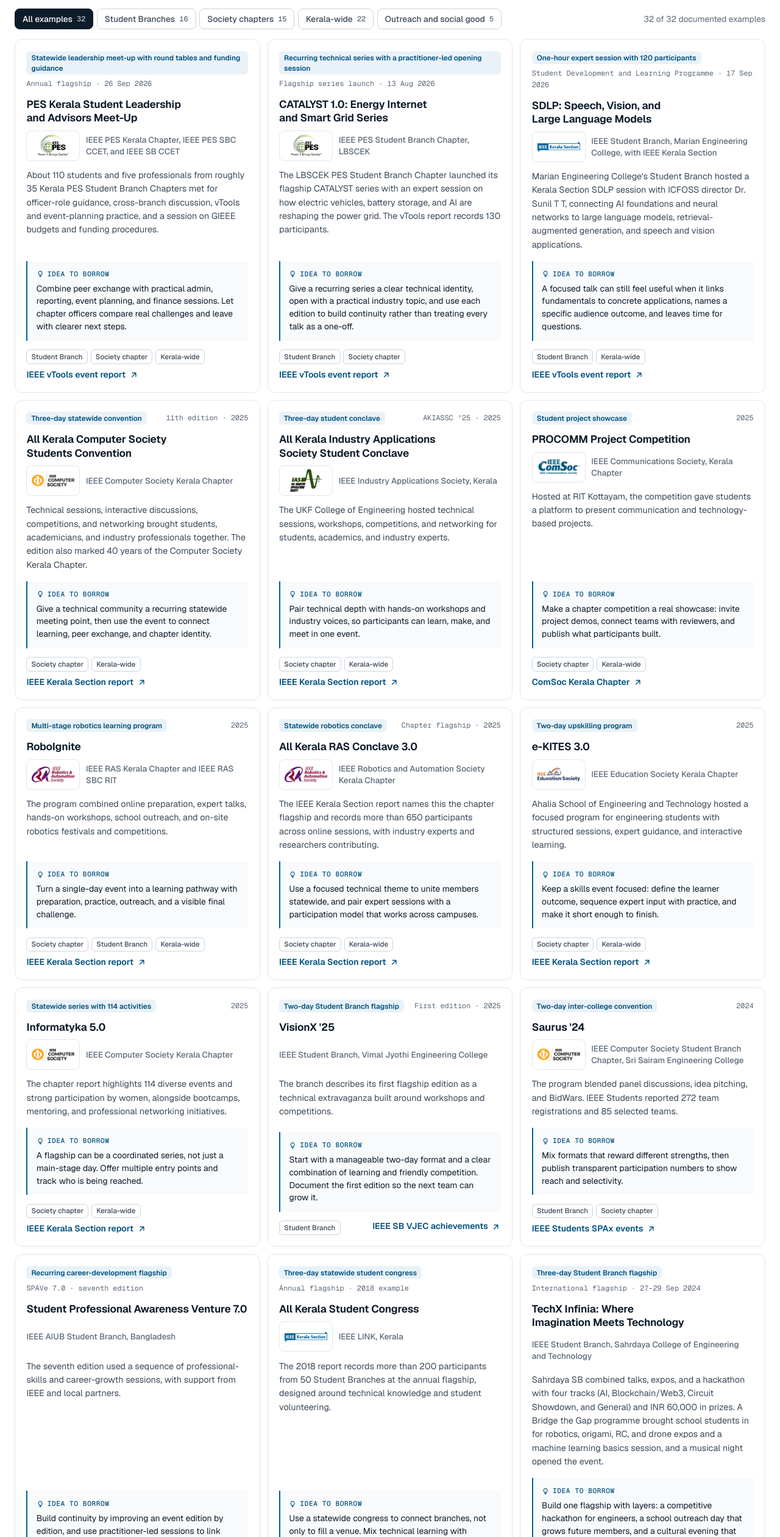
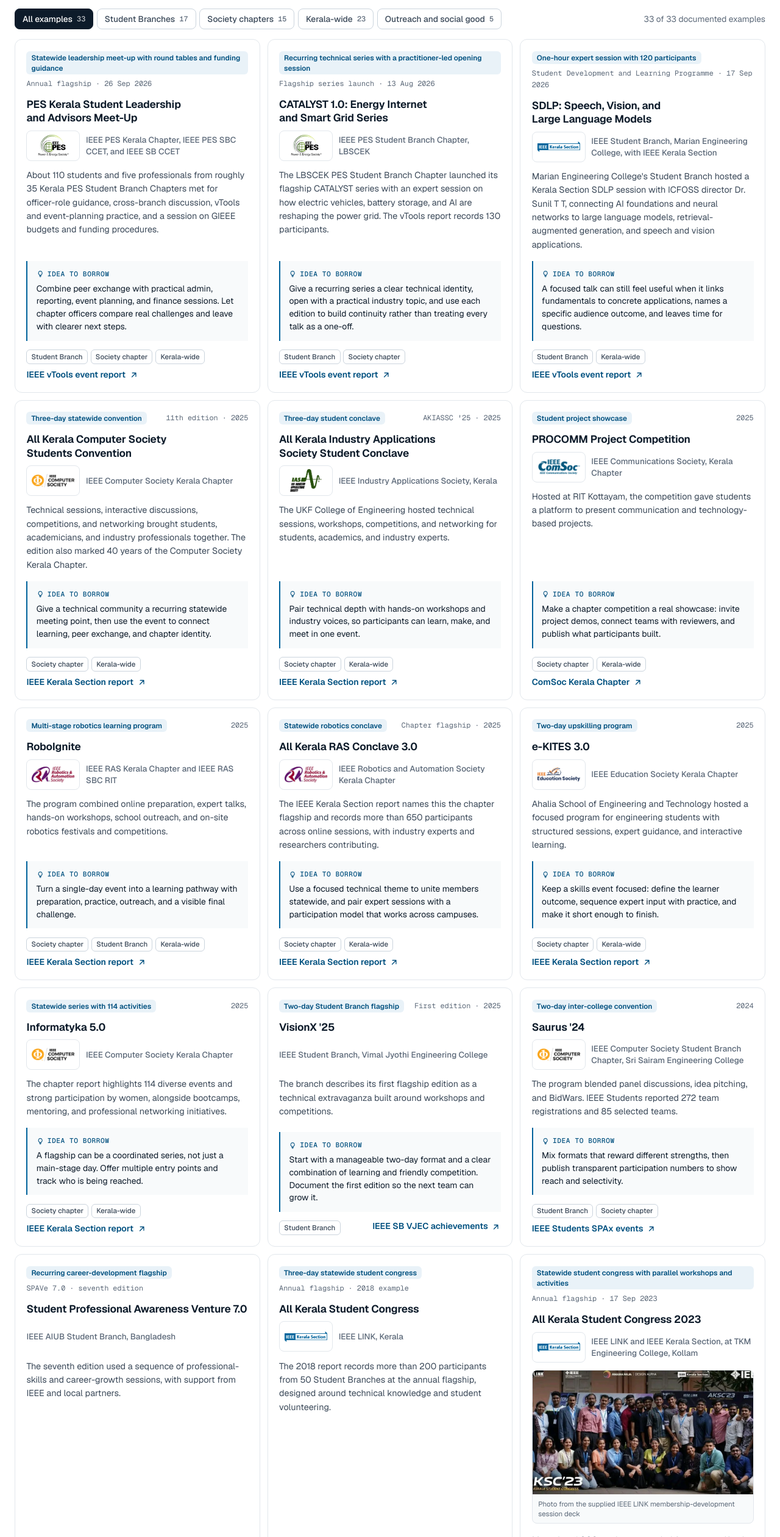
Before and after one commit to robinfrancis186/ieee-kerala-membership-development, a website with bundled scripts: page events/index.html in a window 1280 px wide. Shown: the part 1589-4109 px from the top of the page at 61% size. Built offline with nearby package versions, Linux system fonts and the light colour scheme.

Commit message:
Add sourced event photos and improve layout

```diff
--- a/app.mjs
+++ b/app.mjs
@@ -39,6 +39,7 @@
 const cataloguePreviewCount = () => (compact.matches ? 6 : 12);
 const offerPreviewCount = () => (compact.matches ? 6 : ieeeDayOffers.length);
 const tones = ["blue", "teal", "amber", "coral"];
+const money = (amount) => `US$${amount.toLocaleString("en-US")}`;
 let activeCategory = "all";
 let showAll = false;
 let showAllEvents = false;
@@ -116,6 +117,21 @@
   card.querySelector(".event-organizers").textContent = item.organizers;
   const organizerLogo = logoTile(item.organizers, { small: true, fallback: false });
   if (organizerLogo) card.querySelector(".event-org").prepend(organizerLogo);
+  if (item.photo) {
+    const figure = document.createElement("figure");
+    figure.className = "event-photo";
+    const image = document.createElement("img");
+    image.src = item.photo.src;
+    image.alt = item.photo.alt;
+    image.width = item.photo.width;
+    image.height = item.photo.height;
+    image.loading = "lazy";
+    image.decoding = "async";
+    const caption = document.createElement("figcaption");
+    caption.textContent = item.photo.credit;
+    figure.append(image, caption);
+    card.querySelector(".event-org").after(figure);
+  }
   card.querySelector(".event-summary").textContent = item.summary;
   card.querySelector(".event-takeaway p").textContent = item.takeaway;
   card.querySelector(".event-tags").append(...item.categories.filter((category) => eventCategoryLabels[category]).map((category) => {
--- a/events.mjs
+++ b/events.mjs
@@ -168,6 +168,25 @@
     sourceLabel: "IEEE Kerala Section report, 2018"
   },
   {
+    id: "aksc-2023",
+    title: "All Kerala Student Congress 2023",
+    edition: "Annual flagship · 17 Sep 2023",
+    organizers: "IEEE LINK and IEEE Kerala Section, at TKM Engineering College, Kollam",
+    categories: ["student-branch", "kerala-wide"],
+    format: "Statewide student congress with parallel workshops and activities",
+    summary: "More than 1,000 students attended from across Kerala. The programme paired hands-on sessions in areas such as MATLAB/Simulink, open-source software, and solar PV with technical panels, ideathons, career sessions, exhibitions, and cultural activities.",
+    takeaway: "Offer parallel paths through one flagship: practical workshops for builders, career sessions for new members, and a shared statewide experience that brings branches together.",
+    source: "https://events.vtools.ieee.org/m/399724",
+    sourceLabel: "IEEE vTools event report",
+    photo: {
+      src: "/images/events/aksc-2023.webp",
+      alt: "IEEE LINK volunteers and participants at AKSC 2023, with the event name visible on the backdrop",
+      credit: "Photo from the supplied IEEE LINK membership-development session deck",
+      width: 1080,
+      height: 532
+    }
+  },
+  {
     id: "techx-infinia-2024",
     title: "TechX Infinia: Where Imagination Meets Technology",
     edition: "International flagship · 27–29 Sep 2024",
@@ -189,7 +208,14 @@
     summary: "The Yearly Engineering Students Summit brought together more than 5,000 students and is described by the Section as the world's largest engineering student summit. Society chapters ran workshops, exhibitions, and challenges inside it, from IC design to aerospace.",
     takeaway: "Host a summit where every Society chapter owns a track. Members get breadth, and each chapter gets visibility and new recruits in one place.",
     source: "https://www.ieeer10.org/wp-content/uploads/2026/02/2026-IEEE-Kerala-Section-Region-10-Report-Nandan-S.pdf",
-    sourceLabel: "IEEE Kerala Section report"
+    sourceLabel: "IEEE Kerala Section report",
+    photo: {
+      src: "/images/events/yess-2025.webp",
+      alt: "YESS participants gathered beside large YESS letters at NIT Calicut",
+      credit: "Photo from the supplied WE ARE IEEE – LINK ’25 session deck",
+      width: 2048,
+      height: 1152
+    }
   },
   {
     id: "thm-2025",
--- a/styles.css
+++ b/styles.css
@@ -241,8 +241,8 @@
 .funding-path-card h4 { grid-area: title; }
 .funding-path-card ul { grid-area: list; }
 .funding-path-art { grid-area: art; display: block; width: 100%; max-height: 112px; object-fit: contain; }
-.funding-logos { display: flex; align-items: center; justify-content: space-between; gap: .75rem; margin-top: 1rem; padding-top: .9rem; border-top: 1px solid var(--line); }
-.funding-logos img { display: block; width: min(100%, 112px); height: 48px; object-fit: contain; }
+.funding-logos { display: grid; grid-template-columns: repeat(auto-fit, minmax(60px, 1fr)); align-items: center; gap: .75rem; margin-top: 1rem; padding-top: .9rem; border-top: 1px solid var(--line); }
+.funding-logos img { display: block; width: min(100%, 112px); height: 48px; justify-self: center; object-fit: contain; }
 .funders { display: grid; grid-template-columns: repeat(5, minmax(0, 1fr)); gap: 1rem; margin: .4rem 0 0; }
 .funders div { padding-left: .8rem; border-left: 2px solid var(--line-strong); }
 .funders dt { margin-bottom: .2rem; font-size: .92rem; font-weight: 650; }
@@ -485,6 +485,9 @@
 .event-org { display: flex; align-items: center; gap: .6rem; min-height: 52px; margin-bottom: .7rem; }
 .event-org .logo-tile.is-small { width: 88px; height: 50px; padding: 5px 8px; }
 .event-organizers { margin: 0; color: var(--muted); font-size: .84rem; font-weight: 500; line-height: 1.4; }
+.event-photo { margin: 0 0 1rem; overflow: hidden; border: 1px solid var(--line); border-radius: var(--radius-sm); background: var(--surface-2); }
+.event-photo img { display: block; width: 100%; height: auto; aspect-ratio: 16 / 9; object-fit: cover; object-position: center; }
+.event-photo figcaption { padding: .45rem .6rem; color: var(--muted); font-size: .72rem; line-height: 1.4; }
 .event-summary { margin: 0 0 1rem; color: var(--ink-soft); font-size: .9rem; line-height: 1.55; }
 .event-takeaway { margin-top: auto; padding: .8rem .9rem; border-left: 2px solid var(--brand); background: var(--surface-2); }
 .event-takeaway strong { display: flex; align-items: center; gap: .35rem; margin-bottom: .25rem; color: var(--brand-ink); font-family: var(--mono); font-size: .7rem; font-weight: 500; letter-spacing: .05em; text-transform: uppercase; }
```
Also changed, not shown: tests/events.test.mjs (+19 -0 lines), images/events/aksc-2023.webp (added), images/events/yess-2025.webp (added).
